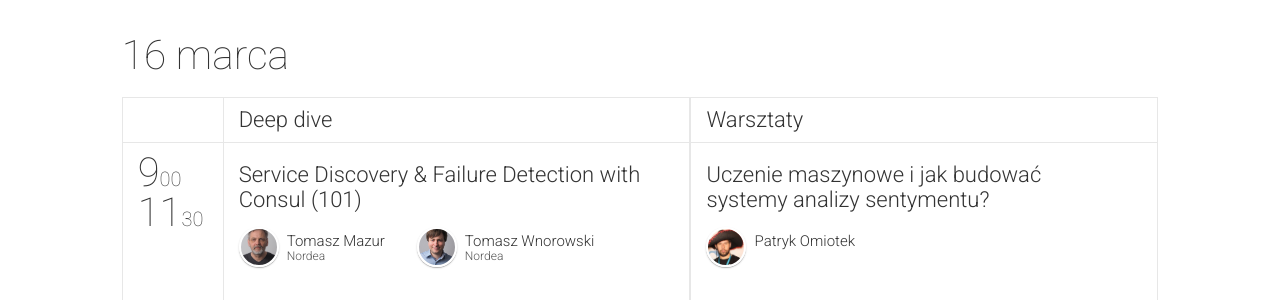
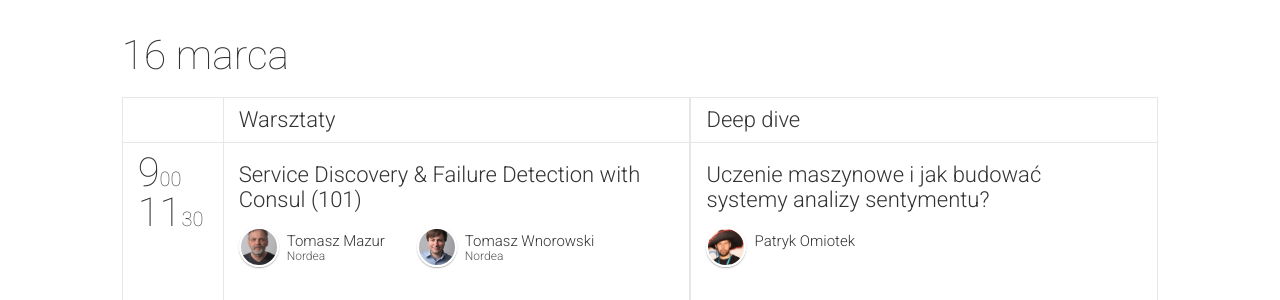
Before and after one commit to 42patterns/bytebay-website, a Jekyll site: the page built from schedule.html, in a window 1280 px wide and 900 px high, scrolled down 2966 px. Shown: the part 153-453 px from the top of the window. Built offline with Jekyll 4.4.1, drawn with Linux system fonts in a browser that asks for light colours; nearby versions of some CDN libraries; comment, search, counter and statistics services are not loaded.

Commit message:
Zmiana kolejności w agendzie

```diff
--- a/_data/schedule.yml
+++ b/_data/schedule.yml
@@ -41,8 +41,8 @@
   date: "2014-03-16"
   dateReadable: "16 marca"
   tracks:
+    - {title: "Warsztaty", color: "#e91e63"}
     - {title: "Deep dive", color: "#03a9f4"}
-    - {title: "Warsztaty", color: "#e91e63"}
   timeslots:
     - {
     	startTime: "9:00",
```
